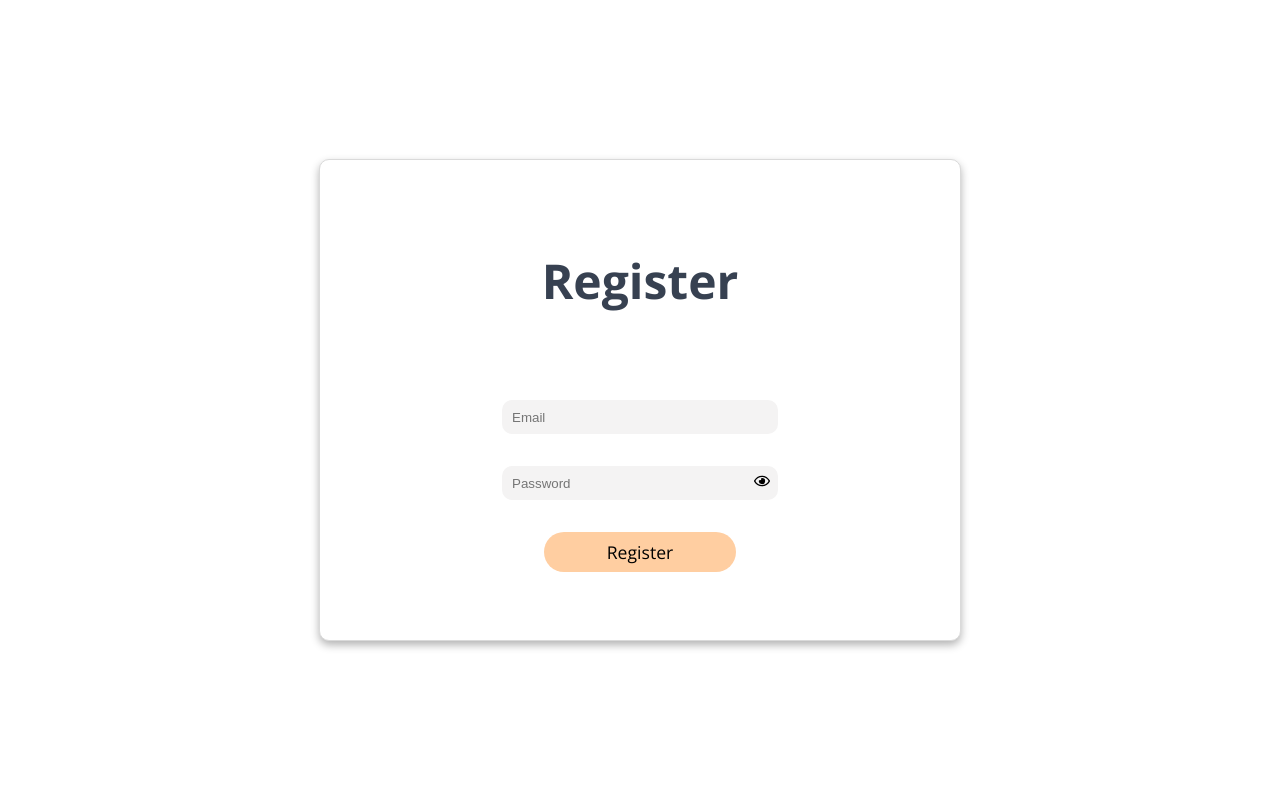
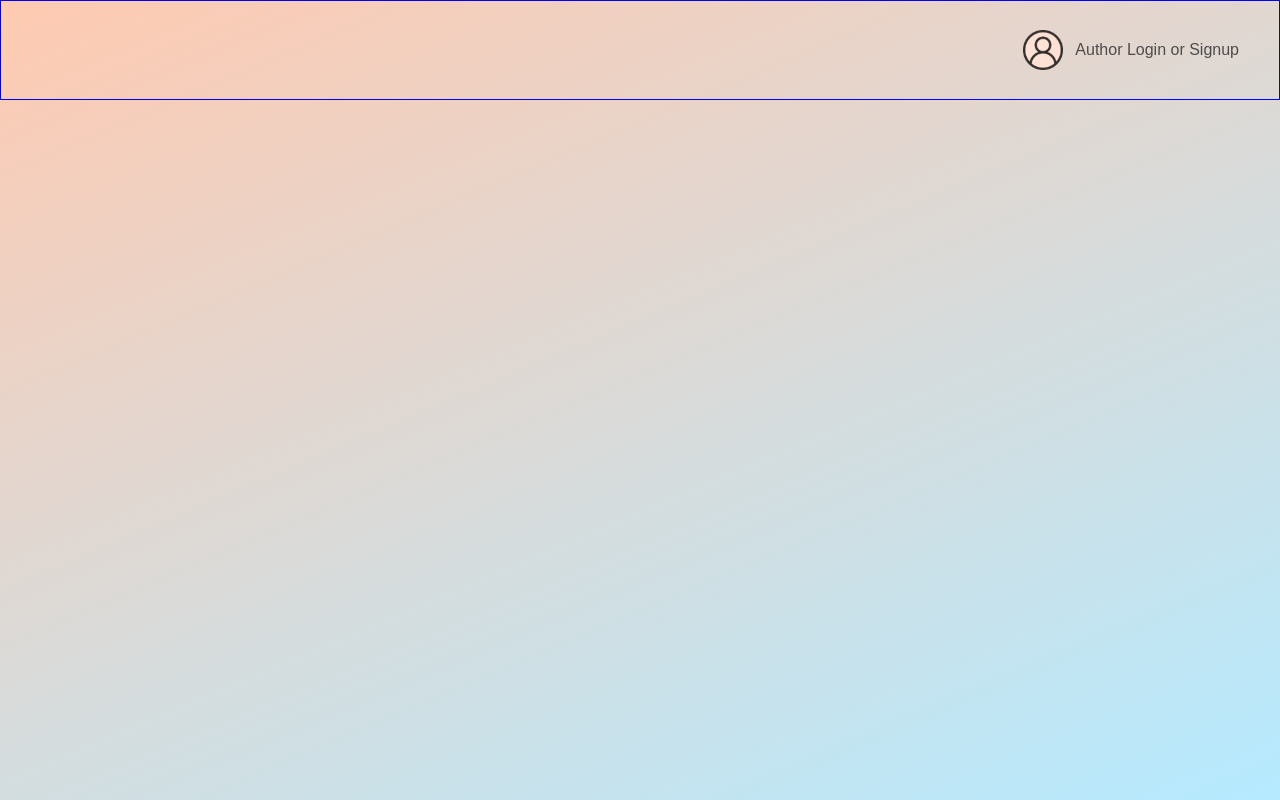
Before and after one commit to gekiiMei/ITI-FAQ, a React (Vite) app in the folder client/: page / in a window 1280 px wide. Built offline with nearby package versions, Linux system fonts and the light colour scheme.

Commit message:
Forgot to remove my component on App.tsx

```diff
--- a/client/src/App.tsx
+++ b/client/src/App.tsx
@@ -7,13 +7,22 @@ import './App.css'
 
 // TEMPORARY IMPORT FOR COMPONENT TESTING! -harley
 import TEMPTESTPAGE from "./pages/TEMPTESTPAGE.tsx"
-import RegisterModal from "./components/RegisterModal/RegisterModal.tsx"
 
 function App() {
 
   return (
     <>
-      <RegisterModal />
+      {/* PLACE ROUTES HERE */}
+      <Routes>
+        <Route path="/" element={ <LandingPage /> } />
+        <Route path="/login" element={ <LoginPage /> } />
+        <Route element={ <AuthRoute /> }>
+          <Route path="/dashboard" element= { <DashboardPage /> } />
+        </Route>
+
+        {/* TEMPORARY!! FOR COMPONENT TESTING!! DELETE AFTER -Harley */}
+        <Route path="/comp-test" element={ <TEMPTESTPAGE /> } />
+      </Routes>
     </>
   )
 }
```
